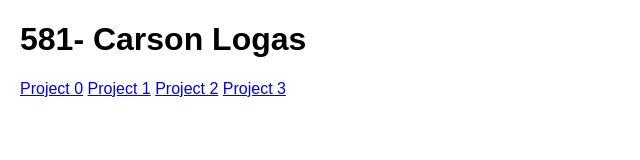
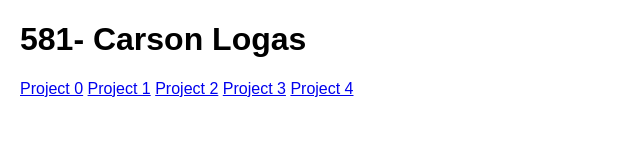
Before and after one commit to clogas24/clogas24.github.io, a plain HTML site: page index.html in a window 1280 px wide. Shown: the full height of the page, 0-640 px from the left. Drawn offline with Linux system fonts and the light colour scheme.

Commit message:
Update index.html

```diff
--- a/index.html
+++ b/index.html
@@ -15,5 +15,6 @@
     <a href="https://clogas24.github.io/Project1/index.html">Project 1</a>
     <a href="https://clogas24.github.io/Project2/index.html">Project 2</a>
     <a href="https://clogas24.github.io/Project3/index.html">Project 3</a>
+    <a href="https://clogas24.github.io/Project4/index.html">Project 4</a>
 </body>
 </html>
```
